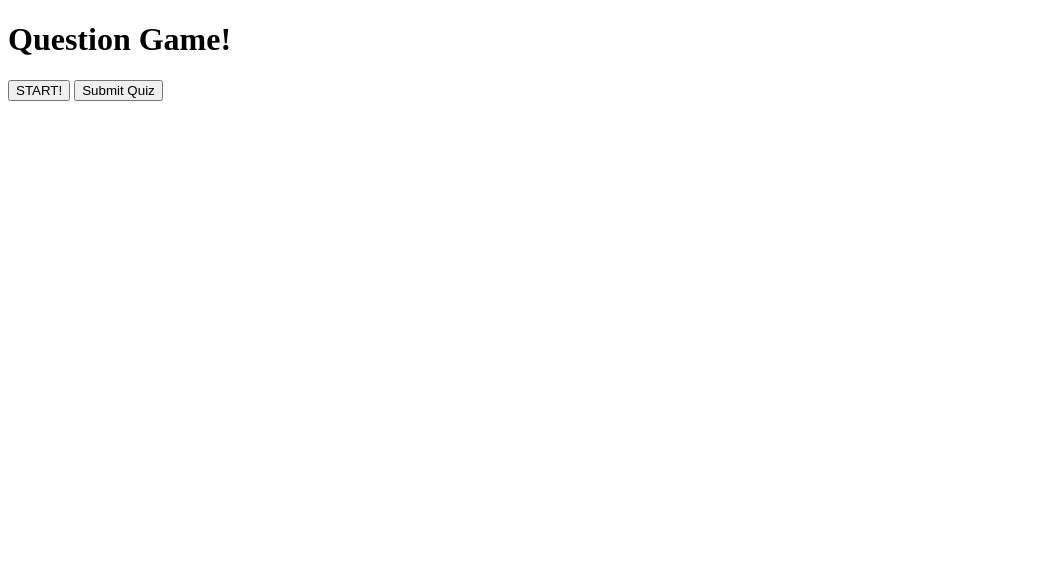
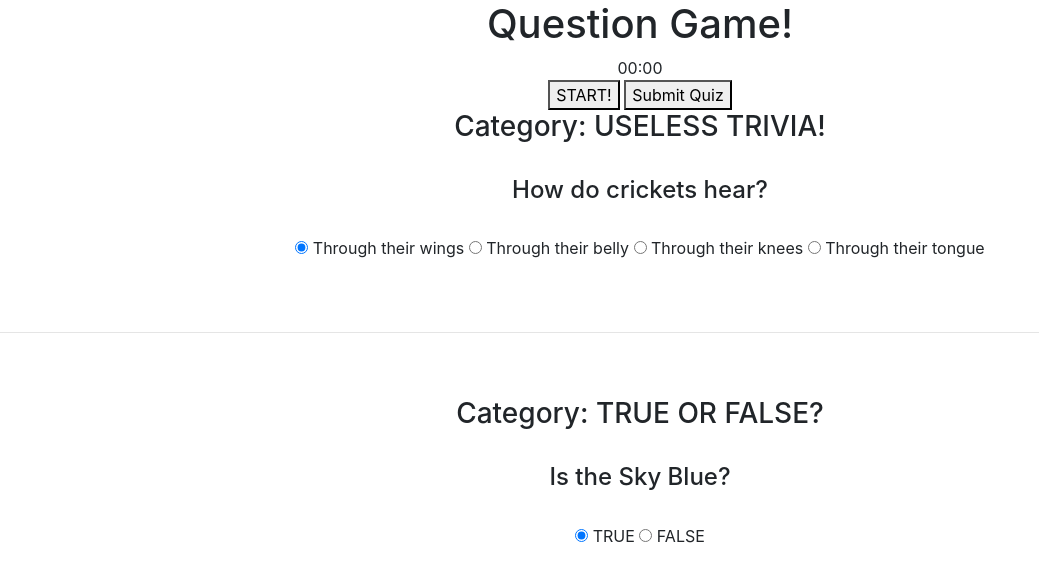
Before and after one commit to Throwback74/TriviaGame, a plain HTML site: page index.html in a window 1280 px wide. Shown: the whole page, without its empty margins (0-1039 px from the left). Drawn offline with nearby package versions, Linux system fonts and the light colour scheme; files whose address does not match are found by name.

Commit message:
leaving class for day Thursday

```diff
--- a/assets/css/style.css
+++ b/assets/css/style.css
@@ -0,0 +1,11 @@
+#wrapper {
+    text-align: center;
+}
+
+#Q1 label {
+    display: inline-table;
+    text-align: center;
+}
+.formContainer {
+    text-align: center;
+}
--- a/assets/javascript/game.js
+++ b/assets/javascript/game.js
@@ -4,85 +4,113 @@
         var myArrayIndex = 0;
 
         // var Qs = 0; Qs < arrayLength; Qs++;
-        var myArray = [{
+        var myArray = {
+
+            uselessTrivia: [
+            {
+                q: "1. How do crickets hear?",
+
+
+            },
+            ]
+            trueFalse: [
+            {
                 q: "Is the sky blue?",
-                a: "t"
+                a: "t",
             },
             {
                 q: "Is Gandalf an Elf?",
-                a: "f"
+                a: "f",
             },
             {
                 q: "An ostrich&#39;s eye is bigger than its brain.",
-                a: "t"
+                a: "t",
             },
             {
                 q: "The phrase &#39;O.M.G.&#39; was used in 1917 in a letter to Winston Churchill.",
-                a: "t"
+                a: "t",
             },
             {
                 q: "A duck&#39;s quack doesn&#39;t echo.",
-                a: "f"
+                a: "f",
             },
             {
                 q: "When David Hasselhoff divorced, he lost possession of the catchphrase &#34;Don&#39;t Hassle the Hoff.&#34;",
-                a: "f"
+                a: "f",
             },
             {
                 q: "Bubble gum contains rubber.",
-                a: "t"
+                a: "t",
             },
             {
                 q: "Camels have three sets of eyelids.",
-                a: "t"
+                a: "t",
             },
             {
                 q: "A jellyfish is 95 percent water.",
-                a: "t"
+                a: "t",
             },
             {
                 q: "Los Angeles is farther west than Reno.",
-                a: "f"
+                a: "f",
             },
-        ]
-
-        function renderQuestion() {
-            if (questionIndex <= (questions.length - 1)) {
-            document.querySelector("#question").innerHTML = questions[questionIndex].q;
-            }
-            else {
-            document.querySelector("#question").innerHTML = "Game Over!";
-            document.querySelector("#score").innerHTML = "Final Score: " + wins + " out of " + myArray.length;
-            }
+            ]
         }
-
-        $("")
 
 
 
-        document.onkeyup = function (event) {
 
-            if (myArrayIndex === myArray.length) {
-                return;
-            }
+//    <form id="Q1">
+{/* <fieldset>
+<label class="radio-inline">
+    <input type="radio" name="gender" value="male" checked> Male<br>
+</label>
+<label class="radio-inline">
+    <input type="radio" name="gender" value="female"> Female<br>
+</label>
+<label class="radio-inline">
+    <input type="radio" name="gender" value="other"> Other
+</label>
+</fieldset>
+</form> */}
 
-            var userGuess = event.key;
+        // function renderQuestion() {
+        //     if (questionIndex <= (questions.length - 1)) {
+        //     document.querySelector("#question").innerHTML = questions[questionIndex].q;
+        //     }
+        //     else {
+        //     document.querySelector("#question").innerHTML = "Game Over!";
+        //     document.querySelector("#score").innerHTML = "Final Score: " + wins + " out of " + myArray.length;
+        //     }
+        // }
+
+        // $("")
 
 
 
-            if ((userGuess === "t") || (userGuess === "f")) {
+        // document.onkeyup = function (event) {
 
-                if (userGuess === myArray[myArrayIndex].a) {
-                    alert("Correct!");
-                    wins++;
+        //     if (myArrayIndex === myArray.length) {
+        //         return;
+        //     }
 
-                } else {
-                    alert("Wrong! ")
-                    losses--;
-                }
-                myArrayIndex++;
-                document.write(myArray[myArrayIndex].q);
+        //     var userGuess = event.key;
 
 
-            }
-        }
+
+        //     if ((userGuess === "t") || (userGuess === "f")) {
+
+        //         if (userGuess === myArray[myArrayIndex].a) {
+        //             alert("Correct!");
+        //             wins++;
+
+        //         } else {
+        //             alert("Wrong! ")
+        //             losses--;
+        //         }
+        //         myArrayIndex++;
+        //         document.write(myArray[myArrayIndex].q);
+
+
+            // }
+        // }
--- a/index.html
+++ b/index.html
@@ -5,17 +5,68 @@
     <meta charset="UTF-8">
     <meta name="viewport" content="width=device-width, initial-scale=1.0">
     <meta http-equiv="X-UA-Compatible" content="ie=edge">
-    <title>Document</title>
+
+    <link rel="stylesheet" href="https://stackpath.bootstrapcdn.com/bootstrap/4.1.1/css/bootstrap.min.css" integrity="sha384-WskhaSGFgHYWDcbwN70/dfYBj47jz9qbsMId/iRN3ewGhXQFZCSftd1LZCfmhktB" crossorigin="anonymous">
+
+    <link rel="stylesheet" href="assets/css/style.css">
+
+    <title>Trivia</title>
+
 </head>
 
 <body>
 <div id="wrapper">
     <h1>Question Game!</h1>
+    <div id="timer">00:00</div>
+    <div id="buttons">
+        <button id="start" type="button">START!</button>
+        <button id="submit" type="submit">Submit Quiz</button>
+    </div>
+    <div class="formContainer">
+    <form id="Q1" action = "#" method="POST">
+        <fieldset>
+            <h3>Category: USELESS TRIVIA!</h3>
+            <br>
+            <h4>How do crickets hear?</h4>
+            <br>
+            <label class="rad1">
+                <input type="radio" name="abcd" value="Through their wings" checked> Through their wings<br>
+            </label>
+            <label class="rad1">
+                <input type="radio" name="abcd" value=" Through their belly"> Through their belly<br>
+            </label>
+            <label class="rad1">
+                    <input type="radio" name="abcd" value="Through their knees"> Through their knees<br>
+            </label>
+            <label class="rad1">
+                <input type="radio" name="abcd" value="Through their tongue"> Through their tongue
+            </label>
+        </fieldset>
+    </form>
+    </div>
+    <br><br>
+    <hr>
+    <br><br>
+    <div class="formContainer">
+    <form id="Q2" action = "#" method="POST">
+        <fieldset>
+            <h3>Category: TRUE OR FALSE?</h3>
+            <br>
+            <h4>Is the Sky Blue?</h4>
+            <br>
+            <label class="radio-inline">
+                <input type="radio" name="trueFalse" value="True" checked> TRUE<br>
+            </label>
+            <label class="radio-inline">
+                <input type="radio" name="trueFalse" value="False"> FALSE<br>
+            </label>
+        </fieldset>
+    </form>
+    </div>
+                    <!-- <label class="radio-inline">
+                    <input type="radio" name="gender" value="other"> Other
+                </label> -->
 
-    <div id="buttons">
-        <button id="start">START!</button>
-        <button id="submit">Submit Quiz</button>
-    </div>
     <div id="results">
 
     </div>
```
